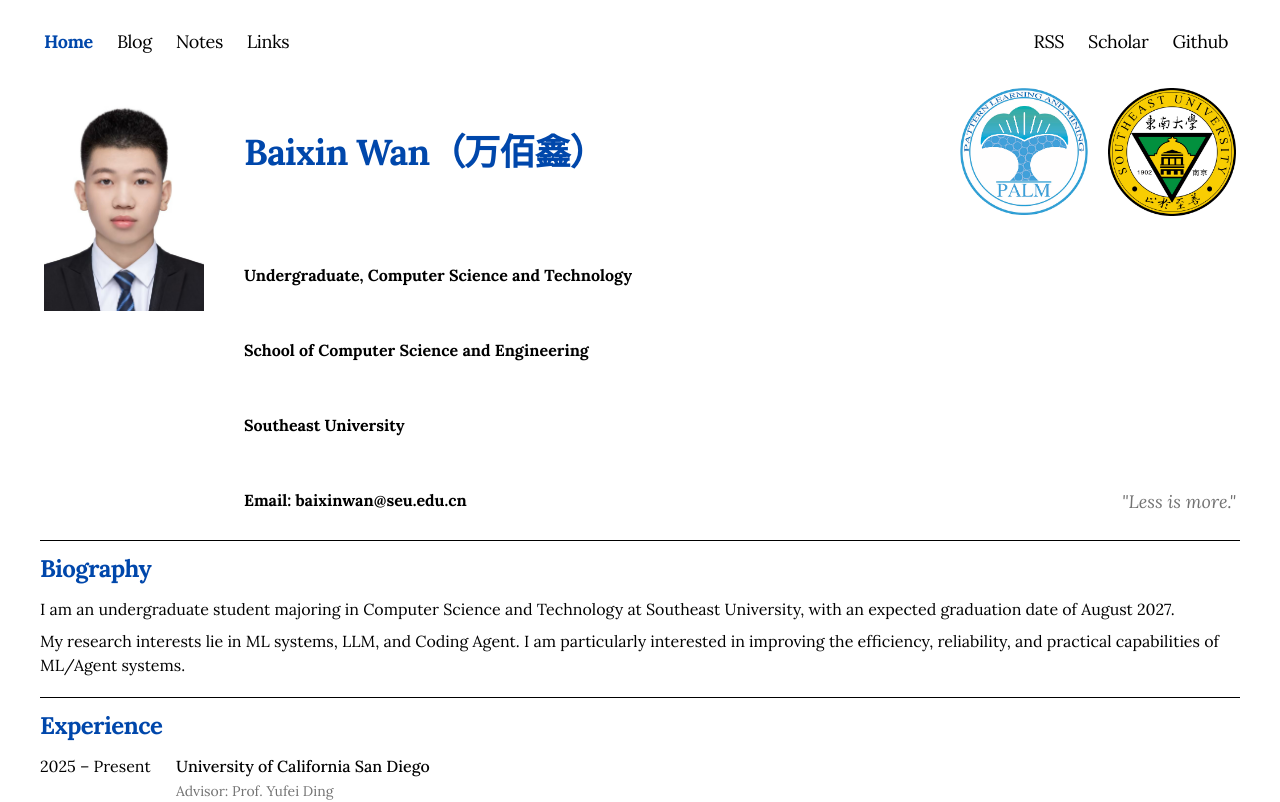
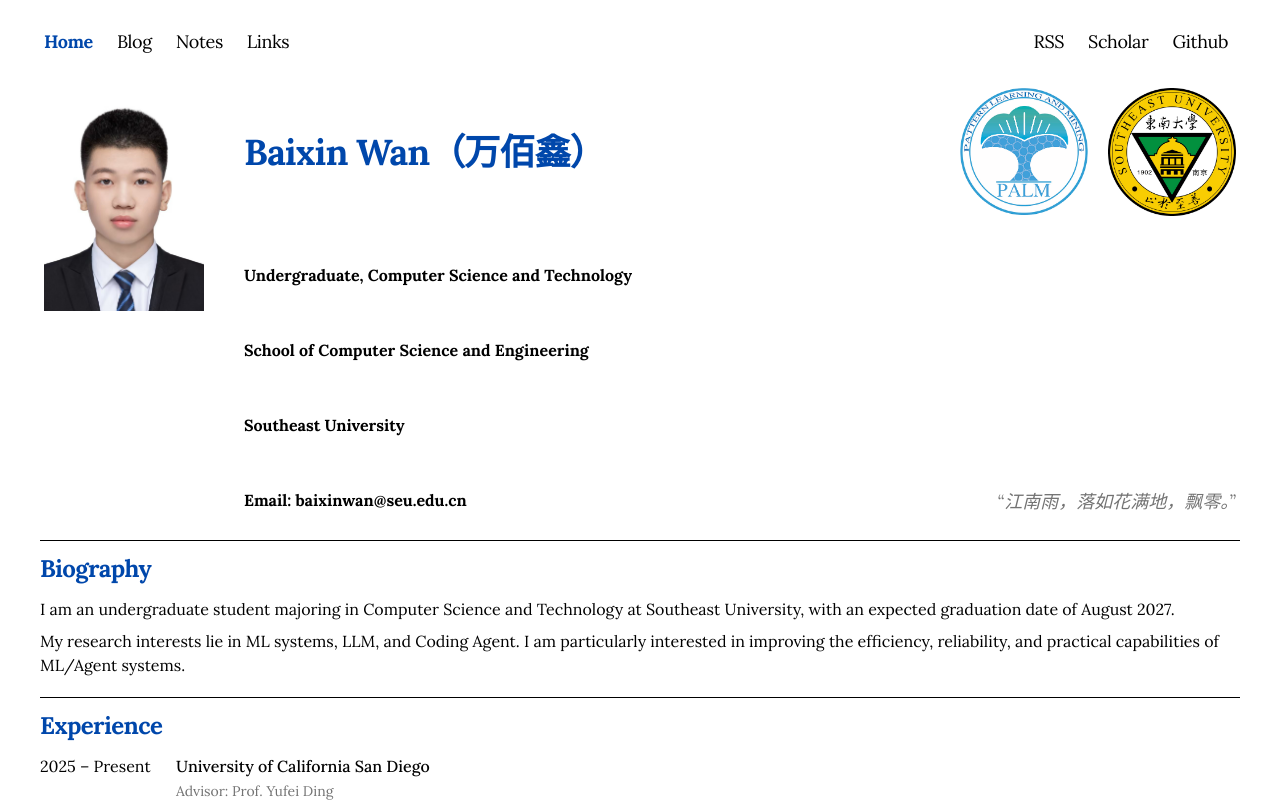
Before and after one commit to zeroffa233/zeroffa-homepage, a Next.js app: page / in a window 1280 px wide. Shown: the top 802 px of the page. Built offline with nearby package versions, Linux system fonts and the light colour scheme.

Commit message:
content: signature to Chinese verse

```diff
--- a/app/page.tsx
+++ b/app/page.tsx
@@ -68,7 +68,7 @@ function ProfileCard() {
                     </Link>
                 </div>
                 <p className="italic text-lg text-neutral-500 dark:text-neutral-400">
-                    "Less is more."
+                    “江南雨，落如花满地，飘零。”
                 </p>
             </div>
         </section>
```
